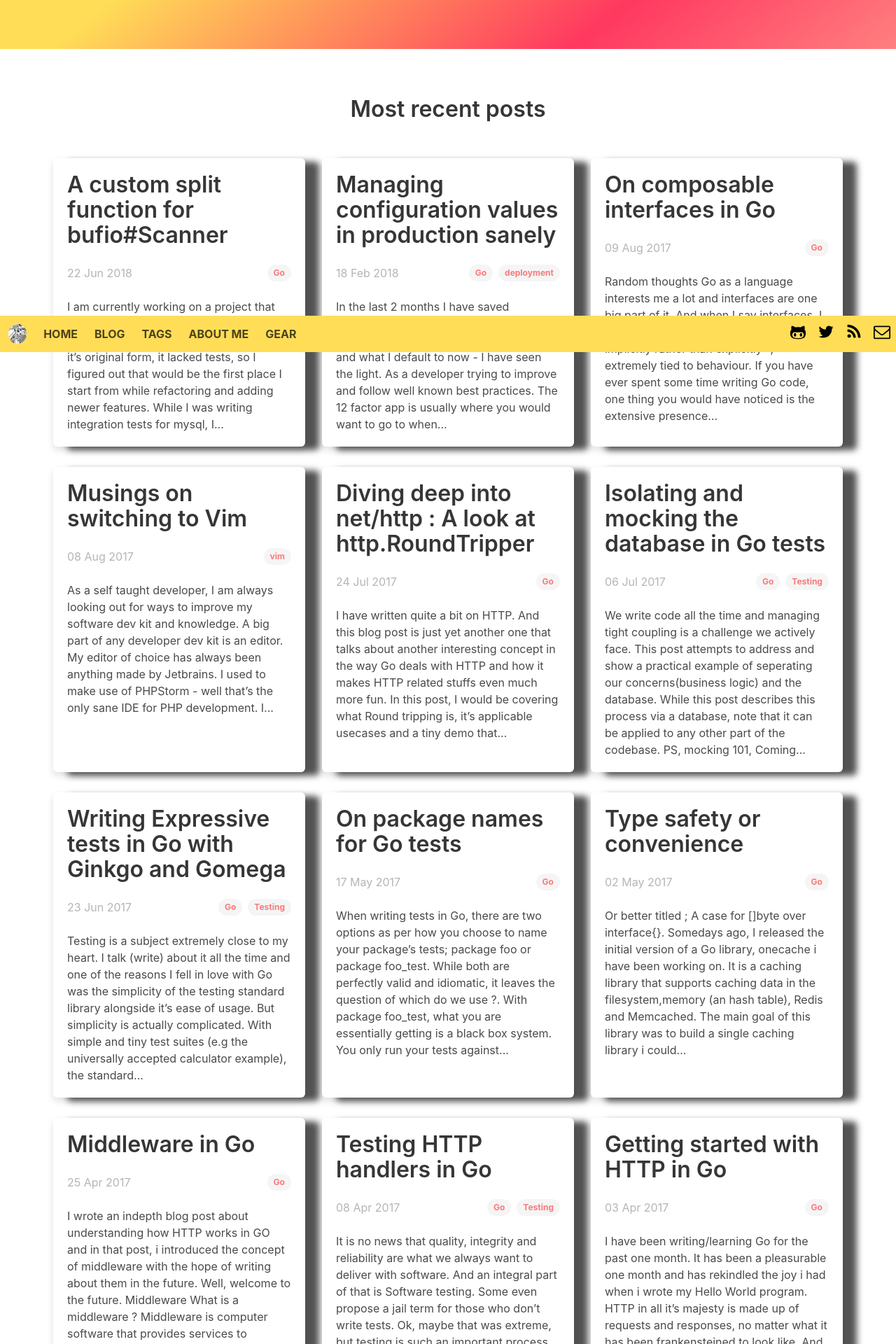
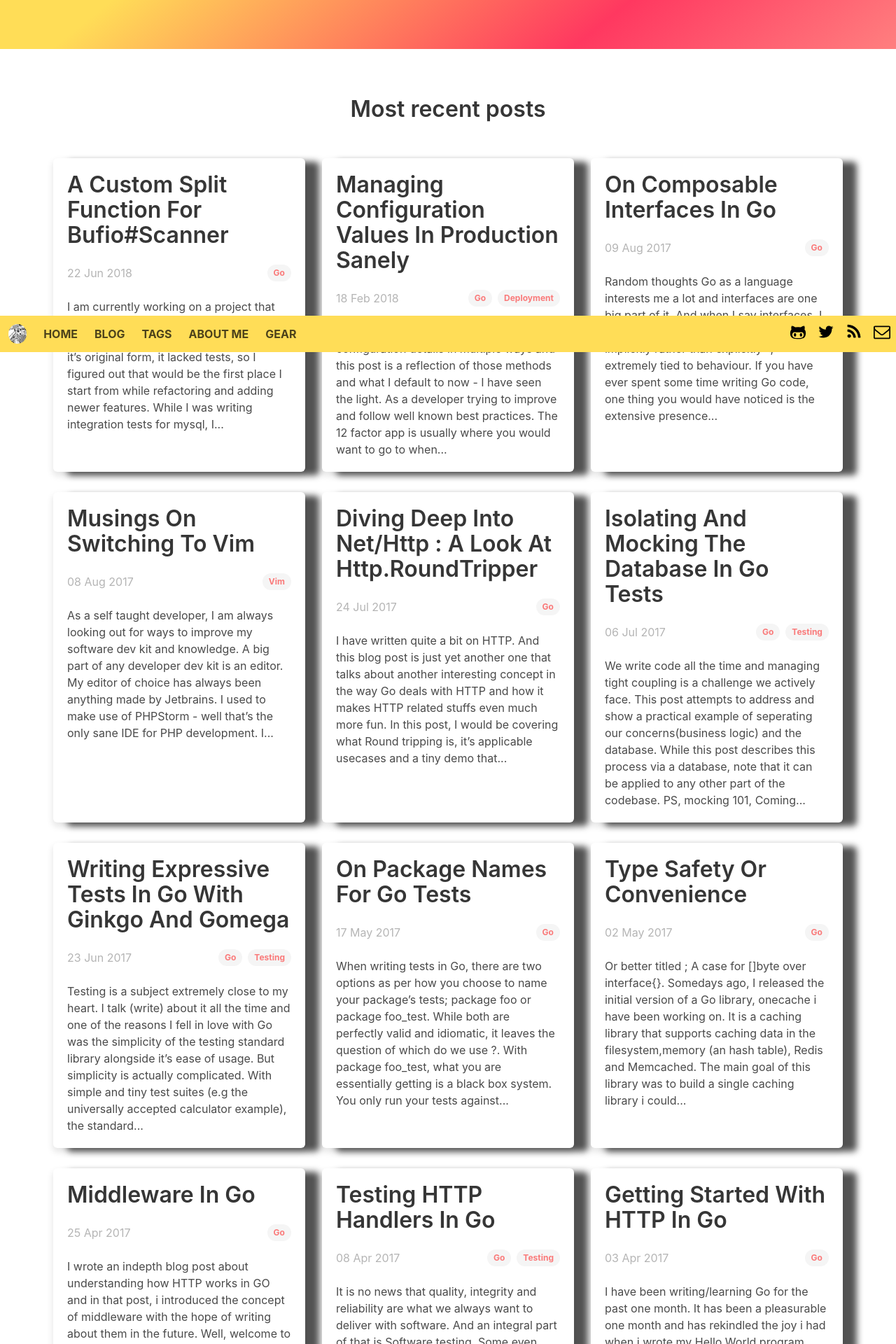
Before and after one commit to adelowo/portfolio, a Jekyll site: the page built from index.html, in a window 1280 px wide. Shown: the part 397-2317 px from the top of the page at 70% size. Built offline with Jekyll 4.4.1, drawn with Linux system fonts in a browser that asks for light colours.

Commit message:
capitalize all the things

```diff
--- a/_includes/header-default.html
+++ b/_includes/header-default.html
@@ -11,7 +11,7 @@
   {% for post in site.posts limit:3 offset:0 %}
   <div class="tile is-parent is-4">
     <article class="tile is-child box">
-      <p class="title">
+      <p class="title is-capitalized">
         <a class="link has-text-grey-darker" href="{{ post.url | prepend: site.baseurl }}">{{ post.title }} </a>
       </p>
       <div class="level has-text-grey-light">
@@ -27,7 +27,8 @@
 	    <div class="tags">
 
               {% for tag in post.tags %}
-	      <span class="has-text-weight-bold is-rounded tag is-tomato">{{ tag }}</span>
+	      <span class="has-text-weight-bold is-rounded tag is-tomato
+		      is-capitalized">{{ tag }}</span>
               {% endfor %}
 	    </div>
 	  </div>
@@ -51,7 +52,7 @@
   {% for post in site.posts limit:3 offset:3 %}
   <div class="tile is-parent is-4">
     <article class="tile is-child box">
-      <p class="title">
+      <p class="title is-capitalized">
         <a class="link has-text-grey-darker" href="{{ post.url | prepend: site.baseurl }}">{{ post.title }} </a>
       </p>
       <div class="level has-text-grey-light">
@@ -67,7 +68,7 @@
 	    <div class="tags">
 
               {% for tag in post.tags %}
-		<span class="is-tomato is-rounded has-text-weight-bold tag">{{ tag }}</span>
+		<span class="is-tomato is-capitalized is-rounded has-text-weight-bold tag">{{ tag }}</span>
               {% endfor %}
 	    </div>
 	  </div>
@@ -91,7 +92,7 @@
   {% for post in site.posts limit:3 offset:6 %}
   <div class="tile is-parent is-4">
     <article class="tile is-child box">
-      <p class="title">
+      <p class="title is-capitalized">
         <a class="link has-text-grey-darker" href="{{ post.url | prepend: site.baseurl }}">{{ post.title }} </a>
       </p>
       <div class="level has-text-grey-light">
@@ -107,7 +108,7 @@
 	    <div class="tags">
 
               {% for tag in post.tags %}
-		<span class="is-rounded tag is-tomato has-text-weight-bold">{{ tag }}</span>
+		<span class="is-rounded is-capitalized tag is-tomato has-text-weight-bold">{{ tag }}</span>
               {% endfor %}
 	    </div>
 	  </div>
@@ -131,7 +132,7 @@
   {% for post in site.posts limit:3 offset:9 %}
   <div class="tile is-parent is-4">
     <article class="tile is-child box">
-      <p class="title">
+      <p class="title is-capitalized">
         <a class="link has-text-grey-darker" href="{{ post.url | prepend: site.baseurl }}">{{ post.title }} </a>
       </p>
       <div class="level has-text-grey-light">
@@ -147,7 +148,7 @@
 	    <div class="tags">
 
               {% for tag in post.tags %}
-		<span class="is-rounded tag is-tomato has-text-weight-bold">{{ tag }}</span>
+		<span class="is-rounded tag is-tomato is-capitalized has-text-weight-bold">{{ tag }}</span>
               {% endfor %}
 	    </div>
 	  </div>
```
Also changed, not shown: blog/index.html (+6 -4 lines).
